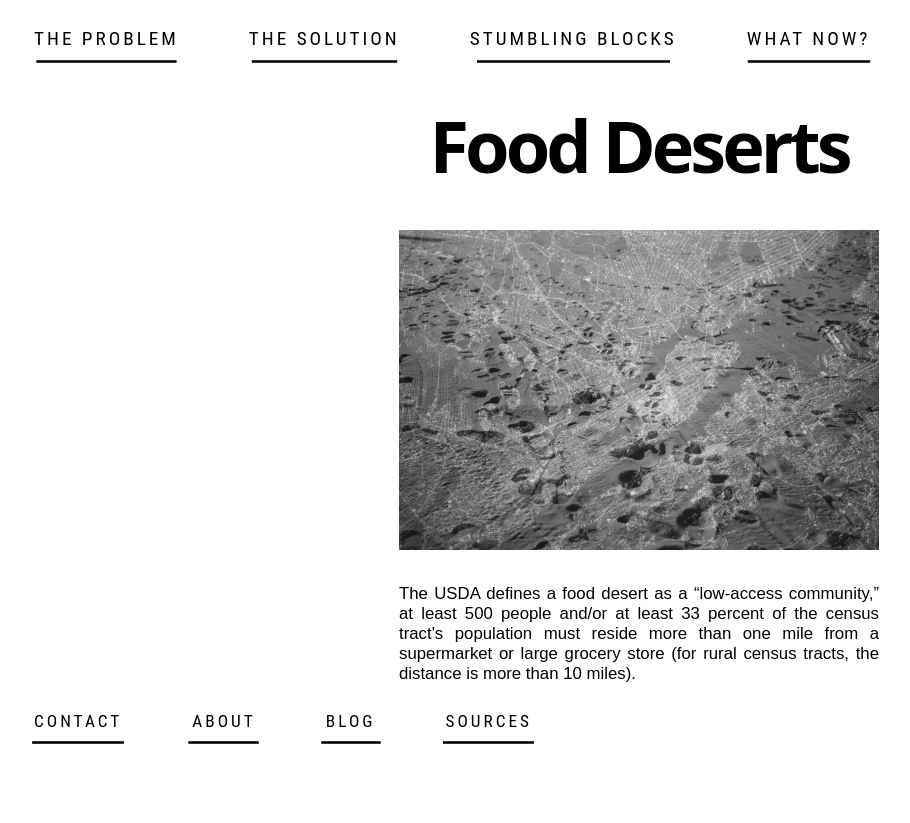
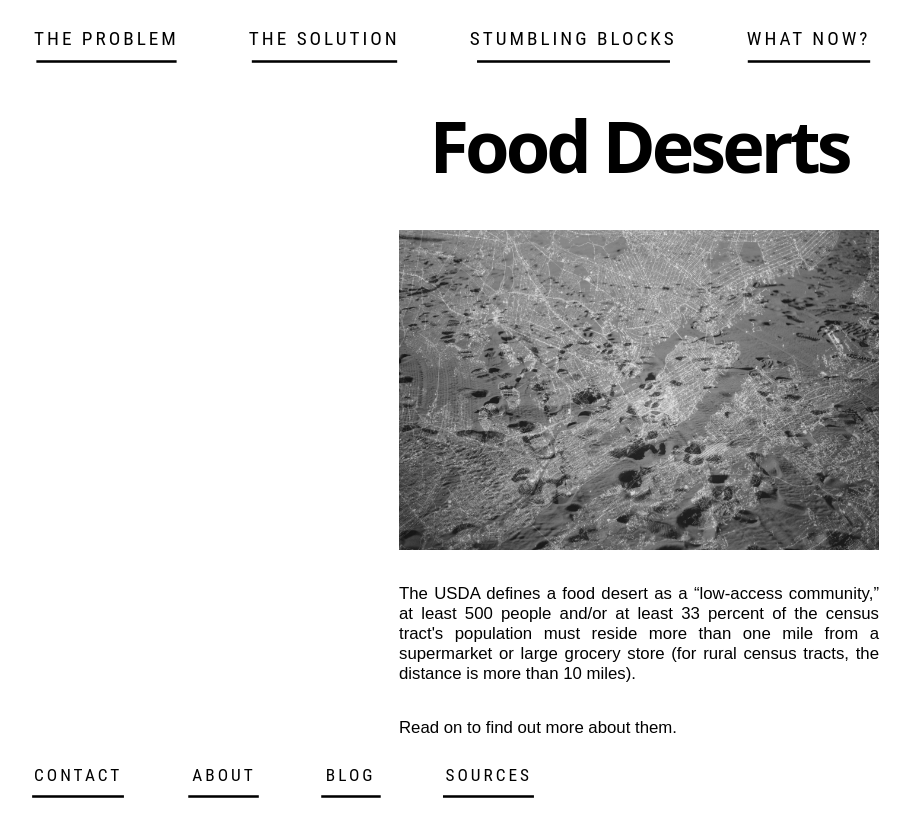
Before and after one commit to silvanagv/food-deserts, a React (Create React App) app: page / in a window 1280 px wide. Shown: the whole page, without its empty margins (1-911 px from the left). Before the commit the page ends 800 px from the top, so only its background shows below. Built offline with nearby package versions, Linux system fonts and the light colour scheme.

Commit message:
added text

```diff
--- a/src/components/IndexPage.js
+++ b/src/components/IndexPage.js
@@ -8,6 +8,7 @@ class IndexPage extends React.Component {
           <div className="fixed-width">
             <img alt="food desert" className="food-desert" src={require('./../food-desert-bw-sm.jpg')}/>
             <p> The USDA defines a food desert as a “low-access community,” at least 500 people and/or at least 33 percent of the census tract's population must reside more than one mile from a supermarket or large grocery store (for rural census tracts, the distance is more than 10 miles). </p>
+            <p> Read on to find out more about them.</p>
         </div>
       </div>
     );
```
